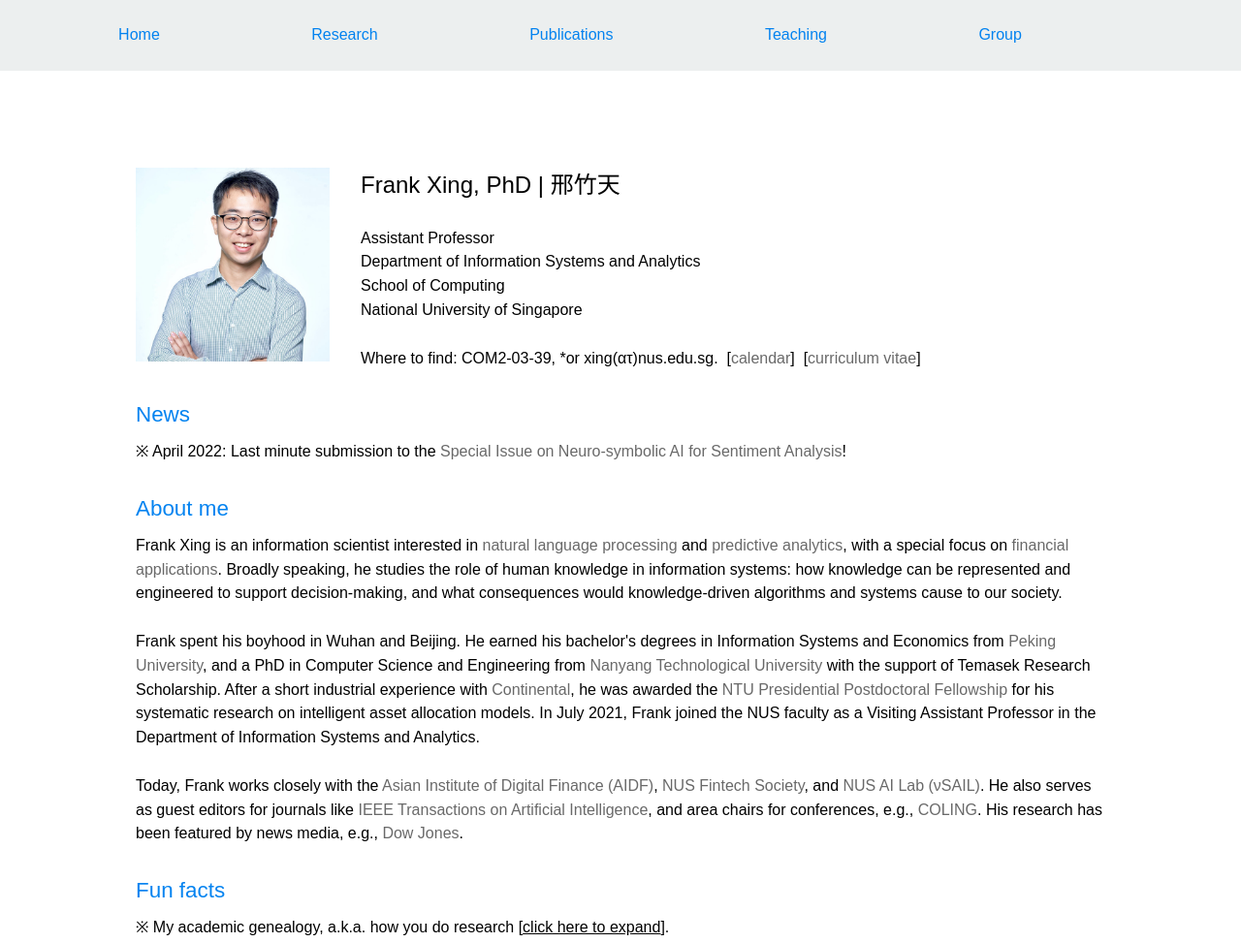
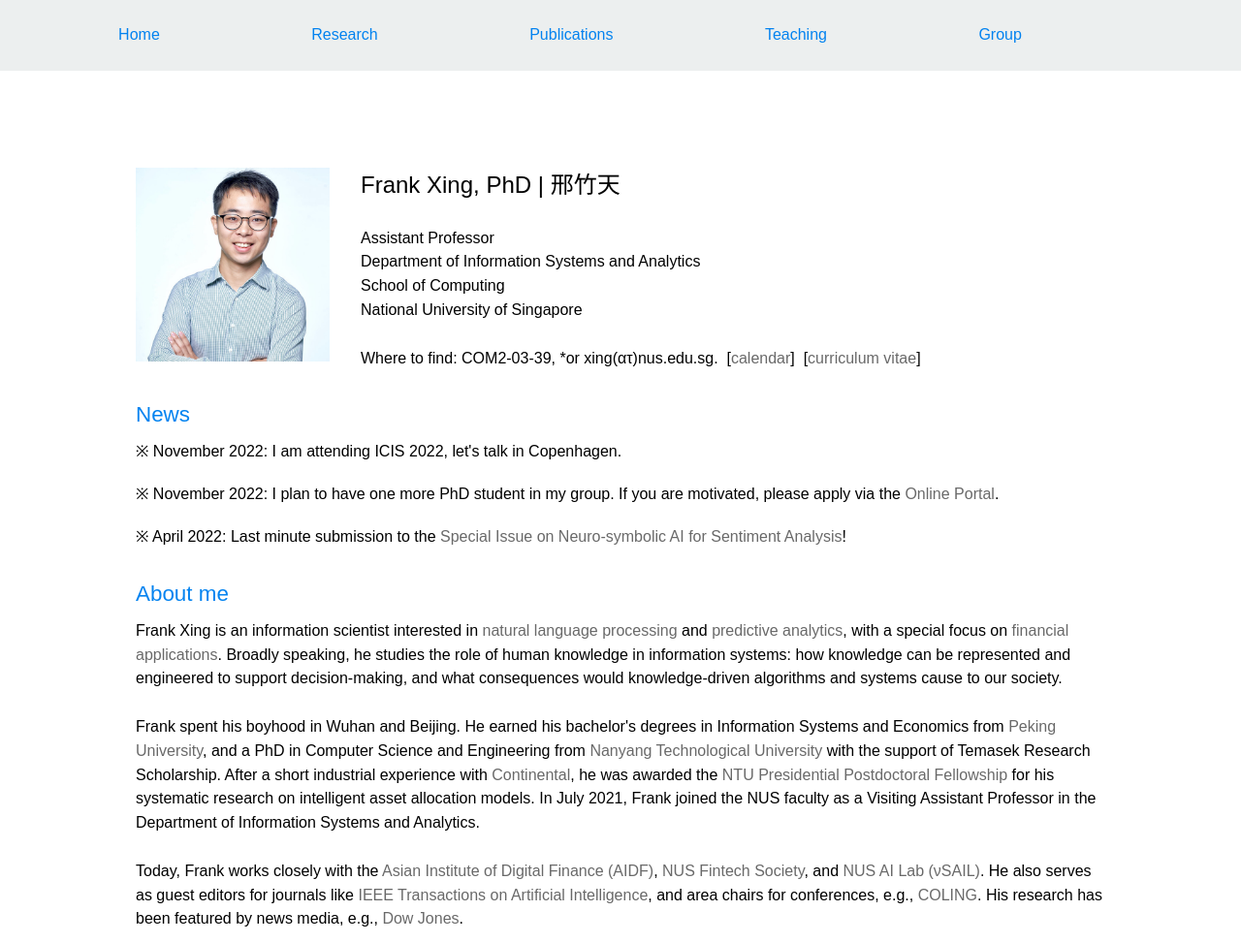
Before and after one commit to fxing79/fxing79.github.io, a plain HTML site: page index.html in a window 1280 px wide. Shown: the top 973 px of the page at 97% size. Drawn offline with Linux system fonts and the light colour scheme.

Commit message:
Update index.html

```diff
--- a/index.html
+++ b/index.html
@@ -58,6 +58,8 @@
 
 
     <h2 id="news">News</h2>
+                  <p>※ November 2022: I am attending ICIS 2022, let's talk in Copenhagen.</p>
+                  <p>※ November 2022: I plan to have one more PhD student in my group. If you are motivated, please apply via the <a href="https://www.comp.nus.edu.sg/programmes/pg/phdis/application/">Online Portal</a>.</p>
     <p>※ April 2022: Last minute submission to the <a href="https://www.computer.org/digital-library/journals/ta/call-for-papers-special-issue-on-neuro-symbolic-artificial-intelligence-for-sentiment-analysis">Special Issue on Neuro-symbolic AI for Sentiment Analysis</a>!</p>
 
 
```
